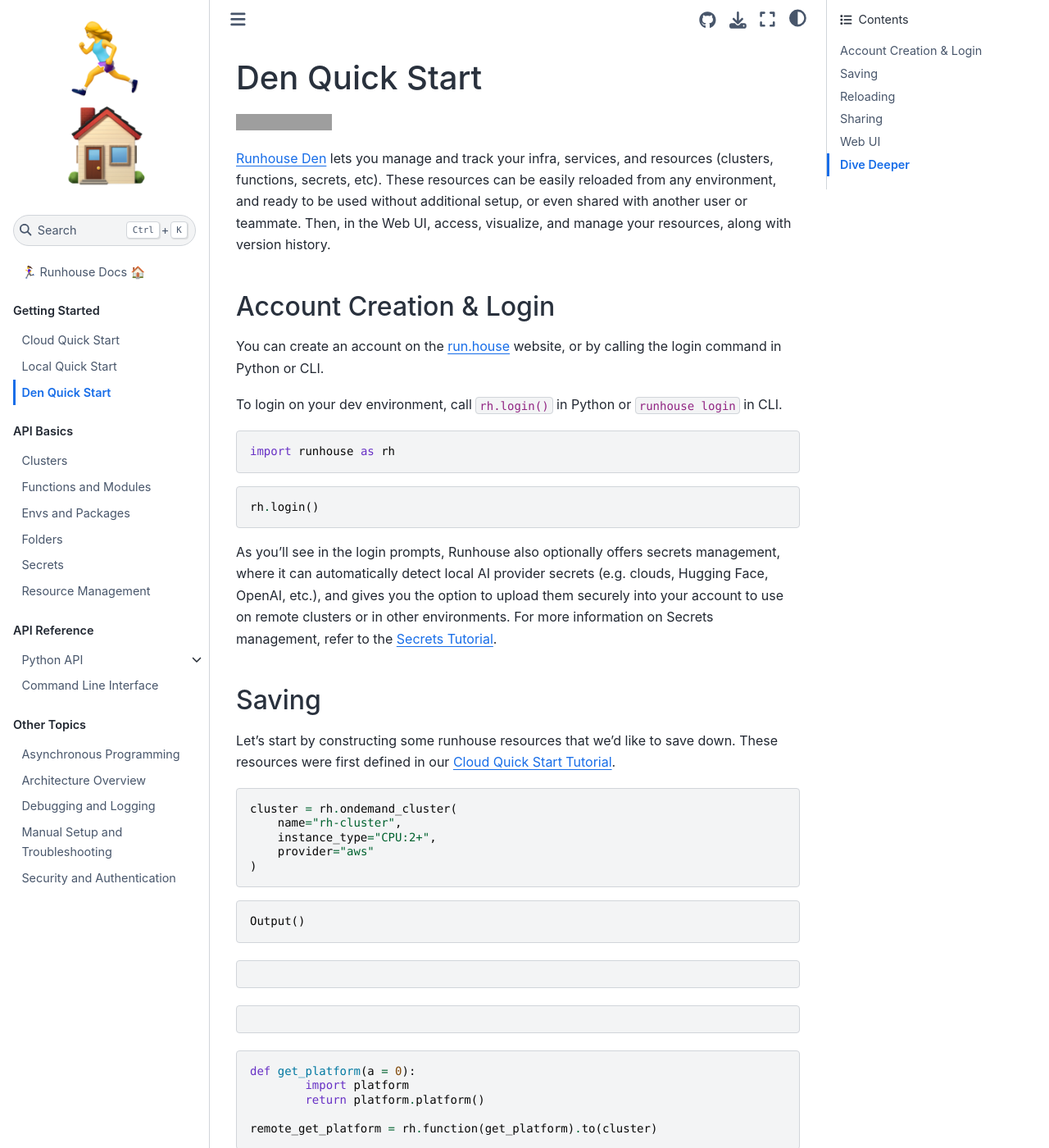
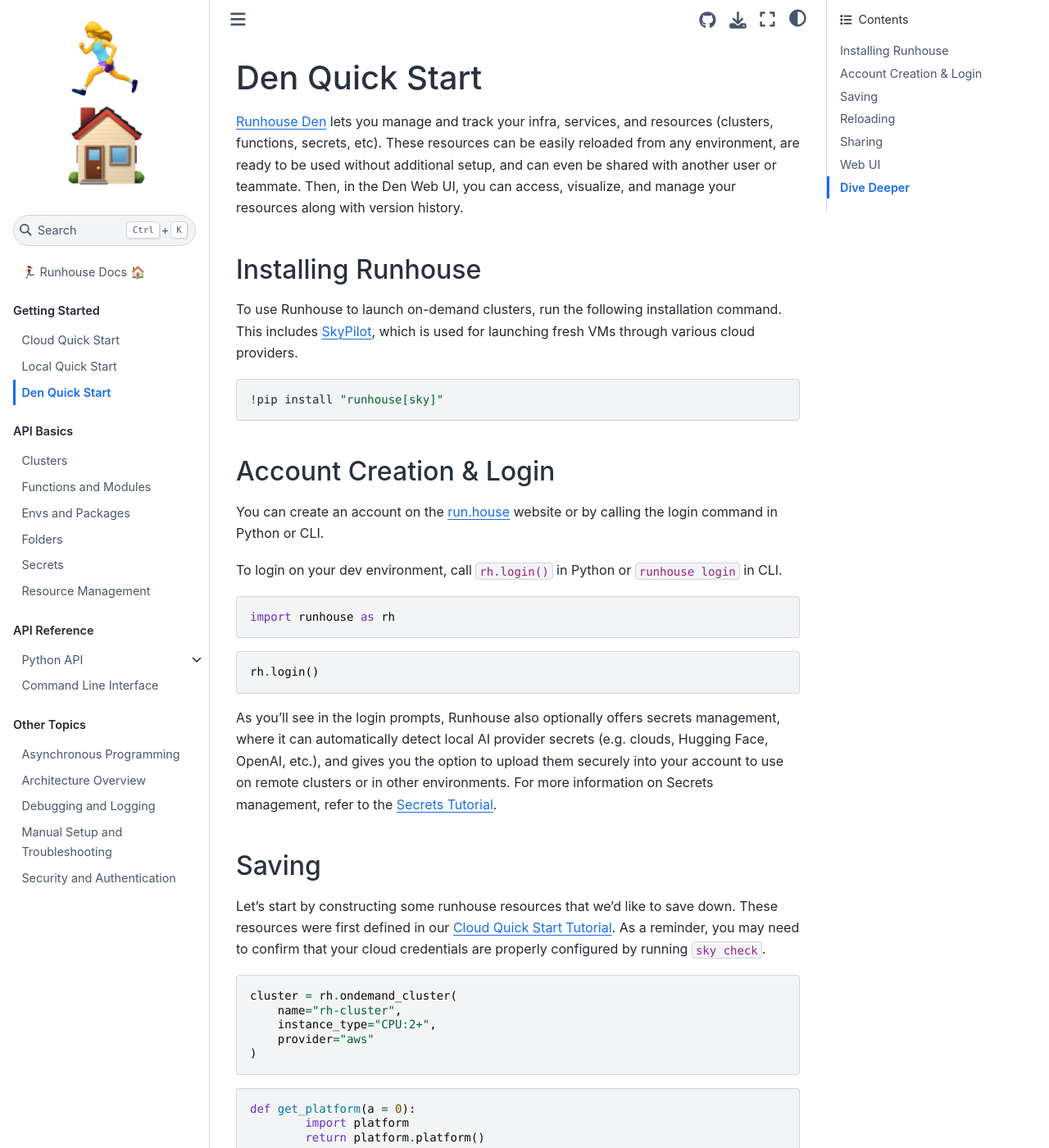
Before and after one commit to run-house/runhouse, a Sphinx documentation site: the page built from docs/tutorials/quick-start-den.rst, in a window 1280 px wide and 1400 px high. Shown: the whole window at 82% size. Built offline with Sphinx 7.4.7 and the Sphinx Book theme 1.1.4, drawn with Linux system fonts in a browser that asks for light colours; some of the changed text lies outside the part shown; grey boxes are pictures that could not be loaded.

Commit message:
Clarify setup in docs and den quick start

```diff
--- a/docs/tutorials/quick-start-den.rst
+++ b/docs/tutorials/quick-start-den.rst
@@ -1,23 +1,30 @@
 Den Quick Start
 ===============
 
-.. raw:: html
-
-    <p><a href="https://colab.research.google.com/github/run-house/notebooks/blob/stable/docs/quick-start-den.ipynb">
-    <img height="20px" width="117px" src="https://colab.research.google.com/assets/colab-badge.svg" alt="Open In Colab"/></a></p>
-
 `Runhouse Den <https://www.run.house/dashboard>`__ lets you manage and
 track your infra, services, and resources (clusters, functions, secrets,
-etc). These resources can be easily reloaded from any environment, and
-ready to be used without additional setup, or even shared with another
-user or teammate. Then, in the Web UI, access, visualize, and manage
-your resources, along with version history.
+etc). These resources can be easily reloaded from any environment, are
+ready to be used without additional setup, and can even be shared with
+another user or teammate. Then, in the Den Web UI, you can access,
+visualize, and manage your resources along with version history.
+
+Installing Runhouse
+-------------------
+
+To use Runhouse to launch on-demand clusters, run the following
+installation command. This includes
+`SkyPilot <https://github.com/skypilot-org/skypilot>`__, which is used
+for launching fresh VMs through various cloud providers.
+
+.. code:: ipython3
+
+    !pip install "runhouse[sky]"
 
 Account Creation & Login
 ------------------------
 
 You can create an account on the `run.house <https://www.run.house>`__
-website, or by calling the login command in Python or CLI.
+website or by calling the login command in Python or CLI.
 
 To login on your dev environment, call ``rh.login()`` in Python or
 ``runhouse login`` in CLI.
@@ -43,7 +50,9 @@
 
 Let’s start by constructing some runhouse resources that we’d like to
 save down. These resources were first defined in our `Cloud Quick Start
-Tutorial <https://www.run.house/docs/tutorials/quick-start-cloud>`__.
+Tutorial <https://www.run.house/docs/tutorials/quick-start-cloud>`__. As
+a reminder, you may need to confirm that your cloud credentials are
+properly configured by running ``sky check``.
 
 .. code:: ipython3
 
@@ -52,29 +61,6 @@
         instance_type="CPU:2+",
         provider="aws"
     )
-
-
-
-.. parsed-literal::
-    :class: code-output
-
-    Output()
-
-
-
-.. raw:: html
-
-    <pre style="white-space:pre;overflow-x:auto;line-height:normal;font-family:Menlo,'DejaVu Sans Mono',consolas,'Courier New',monospace"></pre>
-
-
-
-
-.. raw:: html
-
-    <pre style="white-space:pre;overflow-x:auto;line-height:normal;font-family:Menlo,'DejaVu Sans Mono',consolas,'Courier New',monospace">
-    </pre>
-
-
 
 .. code:: ipython3
 
@@ -86,7 +72,6 @@
 
 
 .. parsed-literal::
-    :class: code-output
 
     INFO | 2024-05-16 03:51:58.483032 | Because this function is defined in a notebook, writing it out to /Users/donny/code/notebooks/docs/get_platform_fn.py to make it importable. Please make sure the function does not rely on any local variables, including imports (which should be moved inside the function body). This restriction does not apply to functions defined in normal Python files.
     INFO | 2024-05-16 03:51:58.493093 | Port 32300 is already in use. Trying next port.
@@ -98,7 +83,8 @@
     INFO | 2024-05-16 03:52:01.252665 | Sending module get_platform of type <class 'runhouse.resources.functions.function.Function'> to rh-cluster
 
 
-You can save the resources we created above with:
+You can save the resources we created above to your Den account with the
+``save`` method:
 
 .. code:: ipython3
 
@@ -114,15 +100,20 @@
 then reconstruct and run the function on the cluster with the following
 Python script:
 
-::
+.. code:: python
 
-   """
    import runhouse as rh
 
    if __name__ == "__main__":
        reloaded_fn = rh.function(name="get_platform")
        print(reloaded_fn())
-   """
+
+The ``name`` used to reload the function is the method name by default.
+You can customize a function name using the following syntax:
+
+.. code:: python
+
+   remote_get_platform = rh.function(fn=get_platform, name="my_function").to(cluster)
 
 Sharing
 -------
@@ -145,7 +136,7 @@
 
 After saving your resources, you can log in and see them on your `Den
 dashboard <https://www.run.house/dashboard>`__, labeled as
-``<username>/rh-cluster`` and ``<username>/get_platform``.
+``/<username>/rh-cluster`` and ``/<username>/get_platform``.
 
 Clicking into the resource provides information about your resource. You
 can view the resource metadata, previous versions, and activity, or add
```
Also changed, not shown: other parts of docs/tutorials/quick-start-den.rst (+1 -1 lines), examples/langchain-rag-ec2/README.md, 11 other files.
